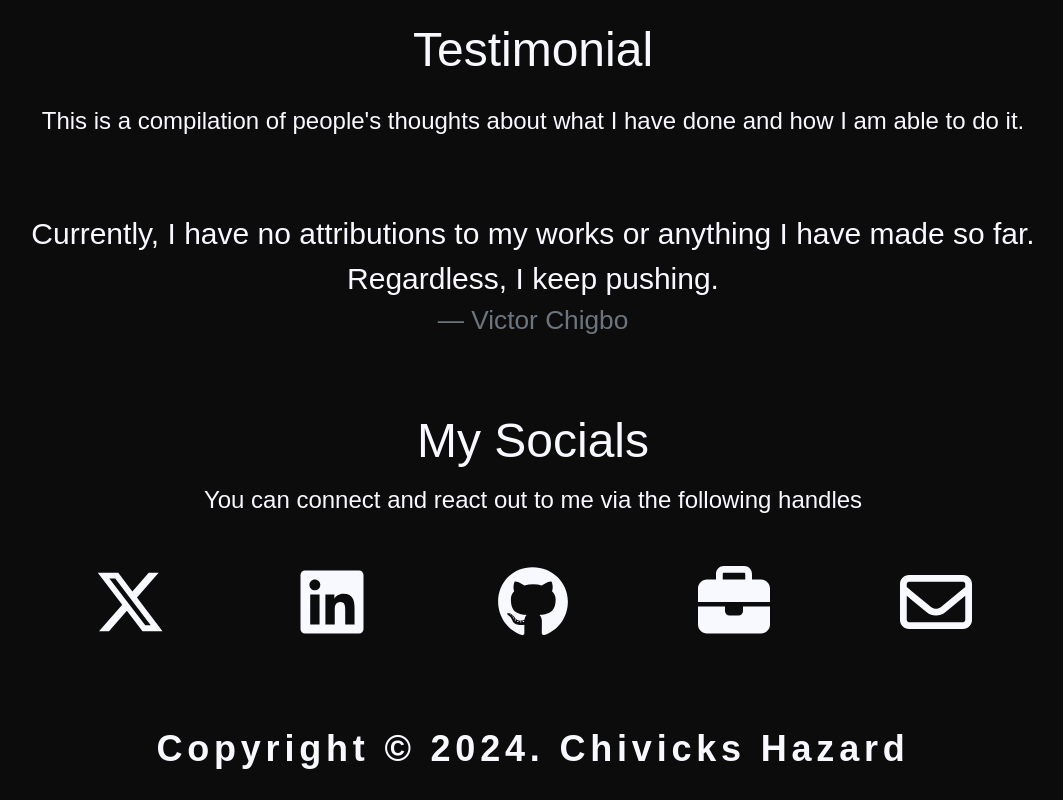
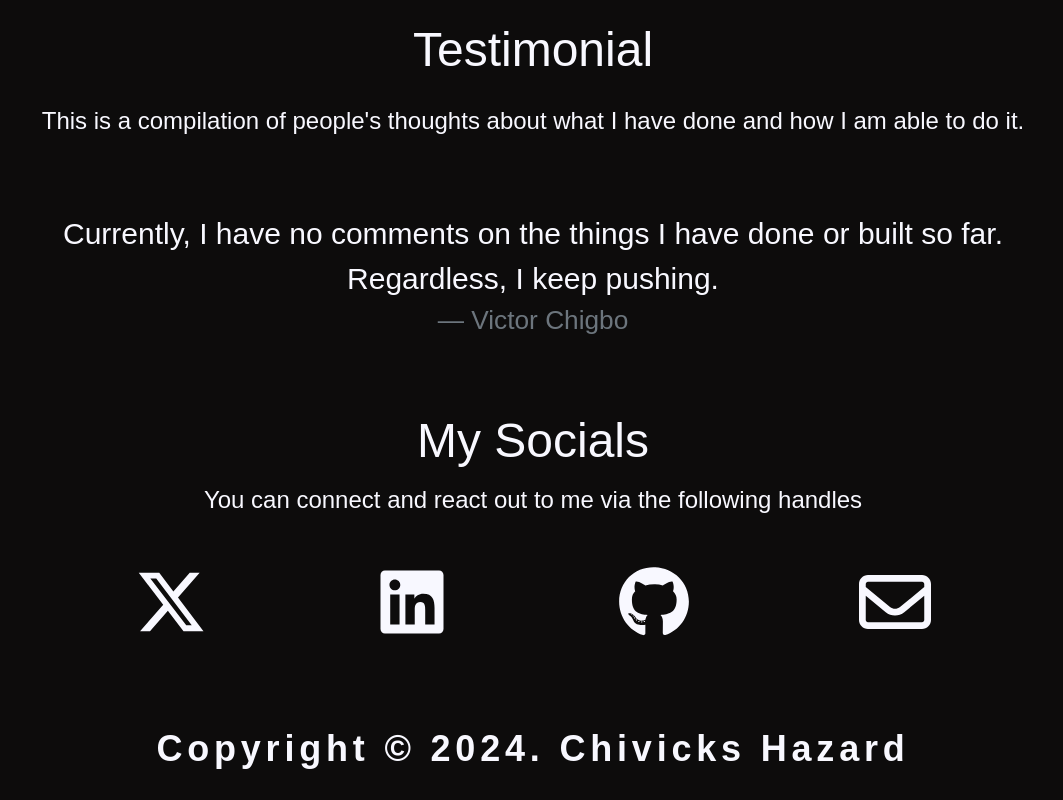
Before and after one commit to chivicks-hazard/personal-portfolio, a React (Vite) app: page / in a window 1280 px wide. Shown: the part 3612-4412 px from the top of the page, without its empty margins (107-1170 px from the left). Built offline with nearby package versions, Linux system fonts and the light colour scheme.

Commit message:
Little mods made

```diff
--- a/src/components/socials.jsx
+++ b/src/components/socials.jsx
@@ -23,11 +23,6 @@ const Socials = () => {
         {
             title: "victorchigbodev@gmail.com",
             link: "mailto:victorchigbodev@gmail.com",
-            icon: "briefcase"
-        },
-        {
-            title: "chigbovcm2020@gmail.com",
-            link: "mailto:chigbovcm2020@gmail.com",
             icon: "email"
         }
     ];
--- a/src/components/testominial.jsx
+++ b/src/components/testominial.jsx
@@ -10,7 +10,7 @@ const Testimonial = () => {
                 <figure className="my-5 text-center">
                     <blockquote className="blockquote">
                         <p>
-                            Currently, I have no attributions to my works or anything I have made so far. <br />
+                            Currently, I have no comments on the things I have done or built so far. <br />
                             Regardless, I keep pushing.
                         </p>
                         <p className="blockquote-footer">Victor Chigbo</p>
```
